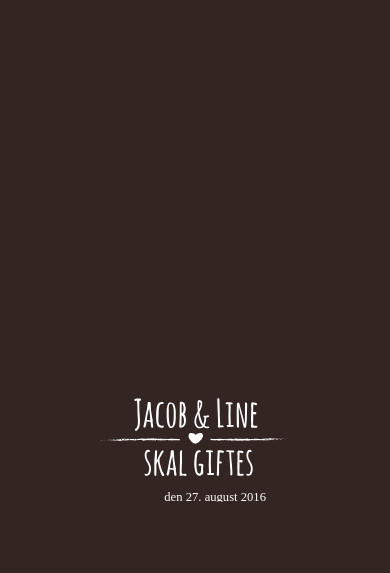
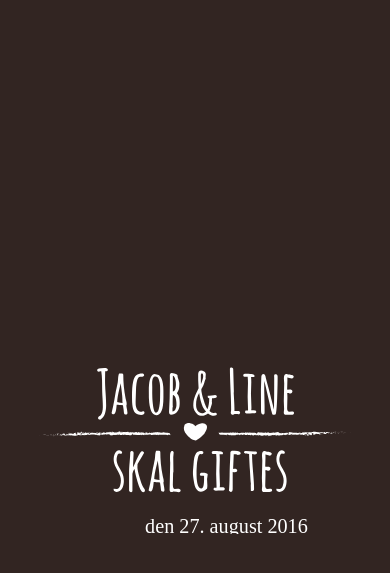
Before and after one commit to jacobmohl/skal-giftes, a Jekyll site: the page built from index.html, in a window 390 px wide. Shown: the top 573 px of the page. Built offline with Jekyll 4.4.1, drawn with Linux system fonts in a browser that asks for light colours.

Commit message:
Responsive header image

```diff
--- a/css/main.scss
+++ b/css/main.scss
@@ -31,7 +31,15 @@ header {
     background-image: url('../images/header.svg');
     background-repeat: no-repeat;
     background-position: center center;
-    background-size: 50%;
+    background-size: 80%;
     width: 100%;
     height:100%;
+
+    @include media($medium-screen) {
+        background-size: 60%;
+    }
+
+    @include media($large-screen) {
+        background-size: 50%;
+    }
 }
```
